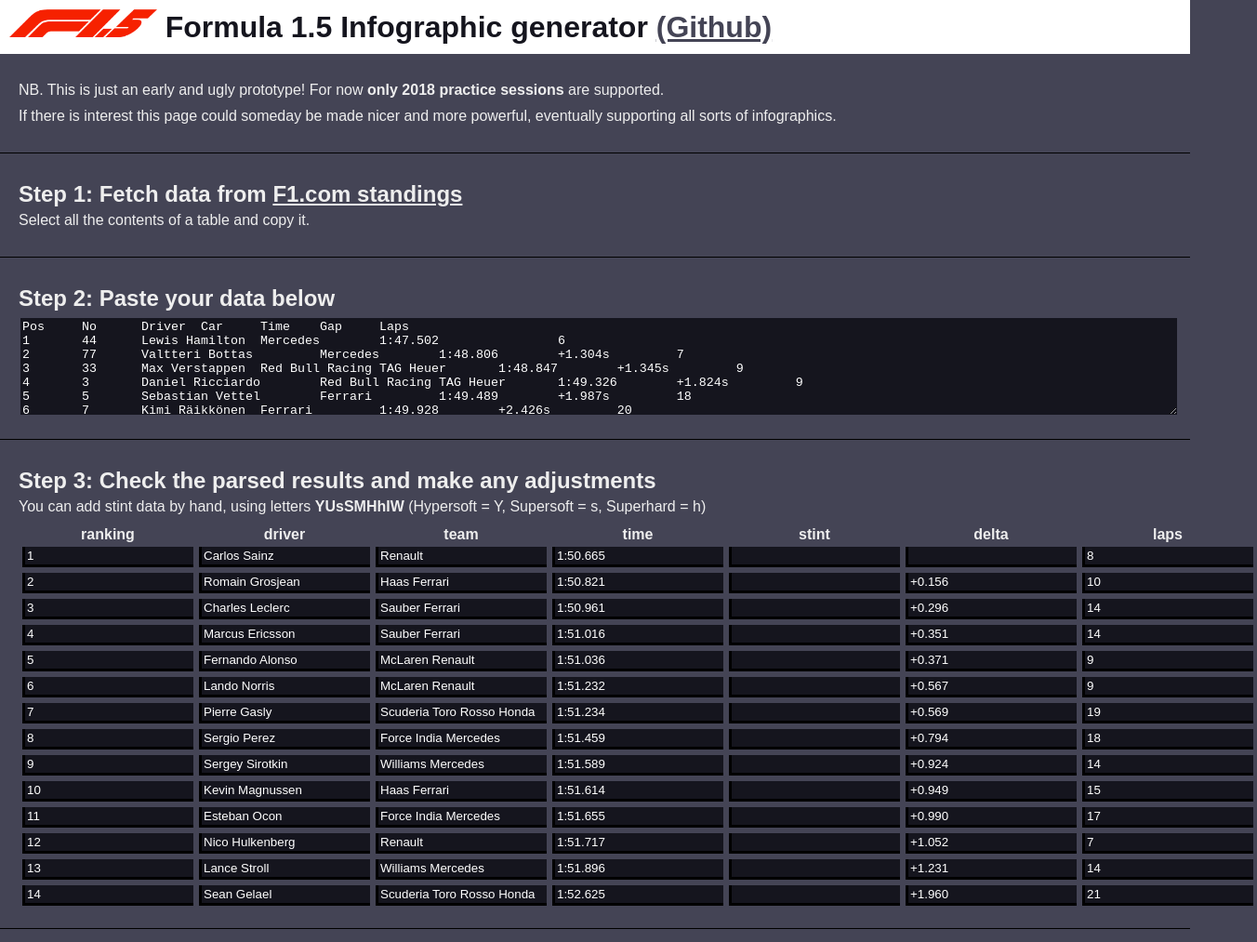
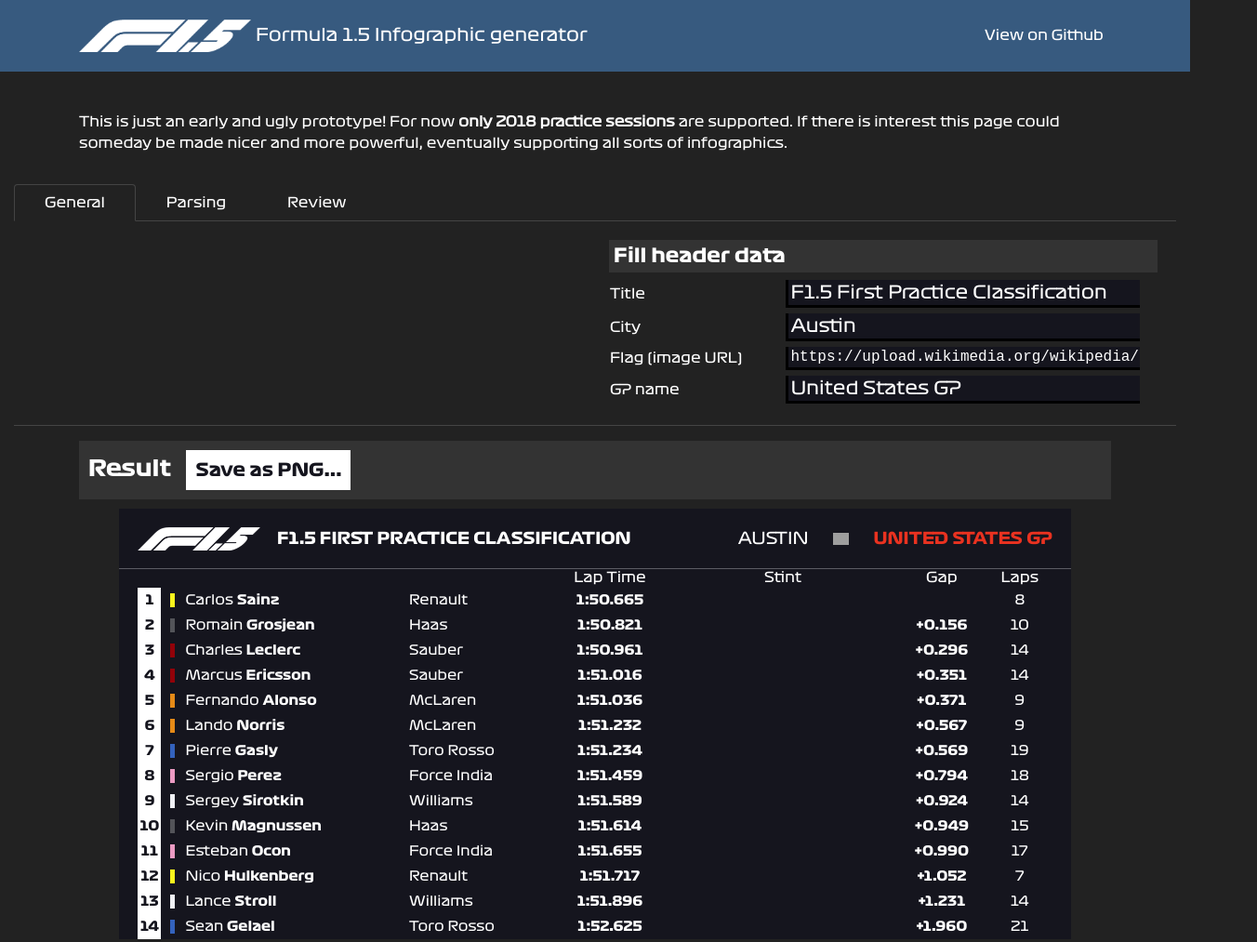
Before and after one commit to mkalam-alami/formula1point5, a plain HTML site: page index.html in a window 1280 px wide. Shown: the top 1013 px of the page at 93% size, 1352 px wide, since content can reach past the window. Drawn offline with Linux system fonts and the light colour scheme; grey boxes are pictures that could not be loaded.

Commit message:
Add Bootstraps, tabs layout

```diff
--- a/index.html
+++ b/index.html
@@ -3,29 +3,96 @@
   <head>
     <title>Formula 1.5 Infographics</title>
     <meta charset="utf-8"/>
-    <link rel="stylesheet" href="style.css" />
+    <link rel="stylesheet" href="styles/lib/bootstrap.min.css" />
+    <link rel="stylesheet" href="styles/style.css" />
     <link rel="icon" type="image/png" href="images/logo-red.png" />
   </head>
   <body>
-    <div id="app">
-      <h1><img src="images/logo-red.png"/> Formula 1.5 Infographic generator <a href="https://github.com/mkalam-alami/formula1point5/">(Github)</a></h1>
-      <div class="section">
-      <p>NB. This is just an early and ugly prototype! For now <b>only 2018 practice sessions</b> are supported.</p>
-      <p>If there is interest this page could someday be made nicer and more powerful, eventually supporting all sorts of infographics.</p>
+    <header>
+      <div class="navbar navbar-expand-lg fixed-top navbar-dark bg-primary">
+        <div class="container">
+          <span class="navbar-brand">
+            <img class="logo" src="images/logo-white.png"/>
+            Formula 1.5 Infographic generator
+          </span>
+
+          <ul class="nav navbar-nav ml-auto">
+            <li class="nav-item">
+              <a class="nav-link" href="https://github.com/mkalam-alami/formula1point5/" target="_blank">View on Github</a>
+            </li>
+          </ul>
+        </div>
       </div>
 
-      <div class="section">
-        <h2>Step 1: Fetch data from <a href="https://www.formula1.com/en/results.html">F1.com standings</a></h2>
-        <p>Select all the contents of a table and copy it.</p>
+    </header>
+
+    <main id="app">
+      <div class="container">
+        <p>This is just an early and ugly prototype! For now <b>only 2018 practice sessions</b> are supported. If there is interest this page could someday be made nicer and more powerful, eventually supporting all sorts of infographics.</p>
+      </div>
+      <br />
+
+      <div class="container-fluid">
+        <ul class="nav nav-tabs">
+          <li class="nav-item">
+            <a class="nav-link" v-bind:class="{ active: tab === 'step1' }" v-on:click="tab = 'step1'">General</a>
+          </li>
+          <li class="nav-item">
+            <a class="nav-link" v-bind:class="{ active: tab === 'step2' }" v-on:click="tab = 'step2'">Parsing</a>
+          </li>
+          <li class="nav-item">
+            <a class="nav-link" v-bind:class="{ active: tab === 'step3' }" v-on:click="tab = 'step3'">Review</a>
+          </li>
+        </ul>
+
+        <!-- ============ GENERA TAB ============ -->
+
+        <div class="tab-content">
+          <div v-show="tab === 'step1'">
+            <div class="row">
+            <div class="col-md-6">
+
+            </div>
+            <div class="col-md-6">
+              <h2>Fill header data</h2>
+              <form>
+                <table>
+                  <tr>
+                    <td>Title</td>
+                    <td><input type="text" v-model="title" /></td>
+                  </tr>
+                  <tr>
+                    <td>City</td>
+                    <td><input type="text" v-model="city" /></td>
+                  </tr>
+                  <tr>
+                    <td>Flag (image URL)</td>
+                    <td><input type="text" class="code" v-model="flagUrl" /></td>
+                  </tr>
+                  <tr>
+                    <td>GP name</td>
+                    <td><input type="text" v-model="gpName" /></td>
+                  </tr>
+                </table>
+              </form>
+            </div>
+            </div>
           </div>
 
-      <div class="section">
-        <h2>Step 2: Paste your data below</h2>
+          <!-- ============ PARSING TAB ============ -->
+
+          <div v-show="tab === 'step2'">
+            <h2>1. Fetch data from <a href="https://www.formula1.com/en/results.html">F1.com standings</a></h2>
+            <p>Select all the contents of a table and copy it.</p>
+            <hr />
+            <h2>2. Paste your data below</h2>
             <textarea v-model="rawData" v-on:keyup="runParser"></textarea>
           </div>
 
-      <div class="section">
-        <h2>Step 3: Check the parsed results and make any adjustments</h2>
+          <!-- ============ RESULTS TAB ============ -->
+
+          <div v-show="tab === 'step3'">
+            <h2>Check the parsed results and make any adjustments</h2>
             <p>You can add stint data by hand, using letters <b>{{ supportedTyres }}</b> (Hypersoft = Y, Supersoft = s, Superhard = h)</p>
             <div class="error" v-show="error">
               <b>PARSING ERROR:</b>: {{ error }}
@@ -36,34 +103,23 @@
             </tr>
             <tr v-for="row in parsedData">
               <td v-for="cell in row.model">
-            <input type="text" v-model="cell.model" />
+                <input type="text" v-model="cell.model" class="small" />
               </td>
             </tr>
             </table>
           </div>
 
-      <div class="section">
-        <h2>Step 4: Fill header data</h2>
-        <form>
-        <table>
-          <tr>
-            <th>Title</th>
-            <th>City</th>
-            <th>Flag (image URL)</th>
-            <th>GP name</th>
-          </tr>
-          <tr>
-            <td><input type="text" class="big" v-model="title" /></td>
-            <td><input type="text" class="big" v-model="city" /></td>
-            <td><input type="text" class="big" v-model="flagUrl" /></td>
-            <td><input type="text" class="big" v-model="gpName" /></td>
-          </tr>
-        </table>
-        </form>
         </div>
 
-      <div class="section">
-        <h2>Step 5: Share the result! <button id="save">Save as PNG...</button></h2>
+        <hr />
+      </div>
+
+
+      <div class="container">
+        <h1>
+          Result
+          <button id="save">Save as PNG...</button>
+        </h1>
 
         <div id="infographic1" class="infographic">
           <div class="infographic-header">
@@ -105,11 +161,13 @@
         </div>
       </div>
 
-      <!--<pre>{{ parsedData | json}}</pre>-->
-    </div>
-    <script src="scripts/lib/vue.js"></script>
+    </main>
+
     <script src="scripts/lib/dom-to-image.js"></script>
     <script src="scripts/lib/FileSaver.min.js"></script>
+    <script src="scripts/lib/bootstrap.bundle.min.js"></script>
+    <script src="scripts/lib/vue.js"></script>
+
     <script src="scripts/f1p5-parser.js"></script>
     <script src="scripts/f1p5-data.js"></script>
     <script src="scripts/app.js"></script>
--- a/scripts/app.js
+++ b/scripts/app.js
@@ -1,6 +1,8 @@
 const vue = new Vue({
   el: '#app',
   data: {
+    tab: 'step1',
+
     rawData: f1p5.data.demoData,
     parsedData: [],
     columns: [],
--- a/style.css
+++ b/styles/style.css
@@ -1,53 +1,39 @@
 @font-face {
 	font-family: "F1Black";
-	src: url('fonts/Formula1-Black.ttf');
+	src: url('Formula1-Black.ttf');
 }
 @font-face {
 	font-family: "F1Bold";
-	src: url('fonts/Formula1-Bold.ttf');
+	src: url('Formula1-Bold.ttf');
 }
 @font-face {
 	font-family: "F1Regular";
-	src: url('fonts/Formula1-Regular.ttf');
+	src: url('Formula1-Regular.ttf');
 }
 @font-face {
 	font-family: "F1Wide";
-	src: url('fonts/Formula1-Wide.ttf');
-}
-
-* {
-  margin: 0;
-  padding: 0;
-}
-
-html, body {
-  height: 100%;
+	src: url('Formula1-Wide.ttf');
 }
 
 body {
-  font-family: Arial, Helvetica, sans-serif;
-  font-size: 16px;
-  background-color: #445;
-  color: #EEE;
-}
-a {
-  color: #EEE;
+  font-family: F1Regular;
+  padding-bottom: 30px;
 }
 
-input, textarea {
-  background-color: #15151e;
-  color: white;
-  border: 0;
-  border-left: 3px solid #000;
-  border-bottom: 3px solid #000;
-  padding: 2px;
-  margin: 2px;
+main {
+  padding-top: 120px;
+}
+
+.logo {
+  height: 35px;
 }
 
 h1 {
-  background-color: white;
-  color: #15151e;
-  font-size: 2rem;
+  color: white;
+  background-color: #333;
+  font-family: F1Bold;
+  font-size: 1.5rem;
+  margin-top: 10px;
   margin-bottom: 10px;
   padding: 10px;
 }
@@ -59,7 +45,10 @@
 }
 
 h2 {
-  font-size: 1.5rem;
+  background-color: #333;
+  font-family: F1Bold;
+  font-size: 1.3rem;
+  padding: 5px;
   margin-bottom: 5px;
 }
 
@@ -67,15 +56,40 @@
   margin-bottom: 10px;
 }
 
-#app {
-  width: 100%;
-  height: 100%;
+hr {
+  border-color: #444;
+  margin-top: 0;
 }
 
-.section {
-  border-bottom: 1px solid black;
-  margin-bottom: 10px;
+.error {
+  background-color: #ea3220;
+  padding: 10px;
+}
+
+table {
+  line-height: 1rem;
+}
+
+/* Navigation */
+
+.nav-link {
+  cursor: pointer;
+}
+
+.tab-content {
   padding: 20px;
+}
+
+/* Forms */
+
+input, textarea {
+  background-color: #15151e;
+  color: white;
+  border: 0;
+  border-left: 3px solid #000;
+  border-bottom: 3px solid #000;
+  padding: 2px;
+  margin: 2px;
 }
 
 textarea {
@@ -99,16 +113,44 @@
   width: 95%;
 }
 
-.error {
-  background-color: #ea3220;
+input.code {
+  font-family: 'Courier New', Courier, monospace;
+  font-size: 1rem;
+}
+
+input.small {
+  font-family: Arial, Helvetica, sans-serif;
+  padding-top: 0;
+  margin: 0;
+  border: 0;
+}
+
+button {
+  background-color: white;
+  color: #15151e;
   padding: 10px;
+  margin-left: 10px;
+  border: 0;
+  font-size: 1.2rem;
+  cursor: pointer;
 }
+button:hover {
+  background-color: #DDD;
+}
+button[disabled] {
+  background-color: #888;
+  color: #555;
+}
+
+
+/* Infographic */
 
 .infographic {
   background-color: #15151e;
   color: white;
   font-family: F1Regular;
   width: 1024px;
+  margin: auto;
 }
 
 .infographic-header {
@@ -240,20 +282,3 @@
   text-align: center;
   font-size: 0.7rem;
 }
-
-button {
-  background-color: white;
-  color: #15151e;
-  padding: 10px;
-  margin: 10px;
-  border: 0;
-  font-size: 1.3rem;
-  cursor: pointer;
-}
-button:hover {
-  background-color: #DDD;
-}
-button[disabled] {
-  background-color: #888;
-  color: #555;
-}
```
Also changed, not shown: scripts/lib/bootstrap.bundle.min.js (added), styles/Formula1-Black.ttf (renamed from fonts/Formula1-Black.ttf), styles/Formula1-Bold.ttf (renamed from fonts/Formula1-Bold.ttf), styles/Formula1-Regular.ttf (renamed from fonts/Formula1-Regular.ttf), styles/Formula1-Wide.ttf (renamed from fonts/Formula1-Wide.ttf), styles/lib/bootstrap.min.css (added). Lines whose indentation alone changed are shown as unchanged.
